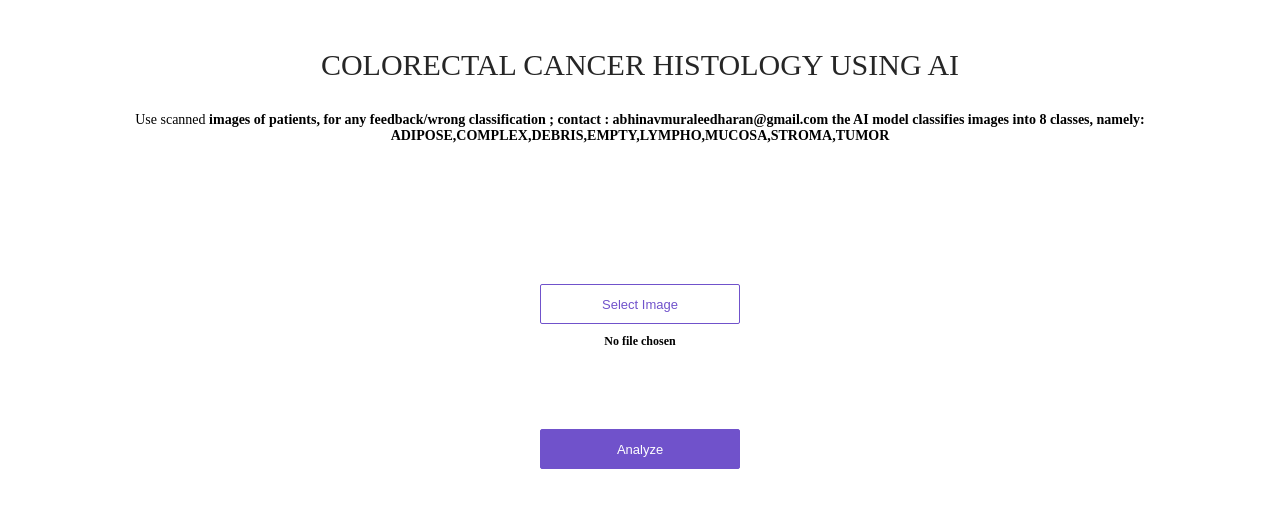
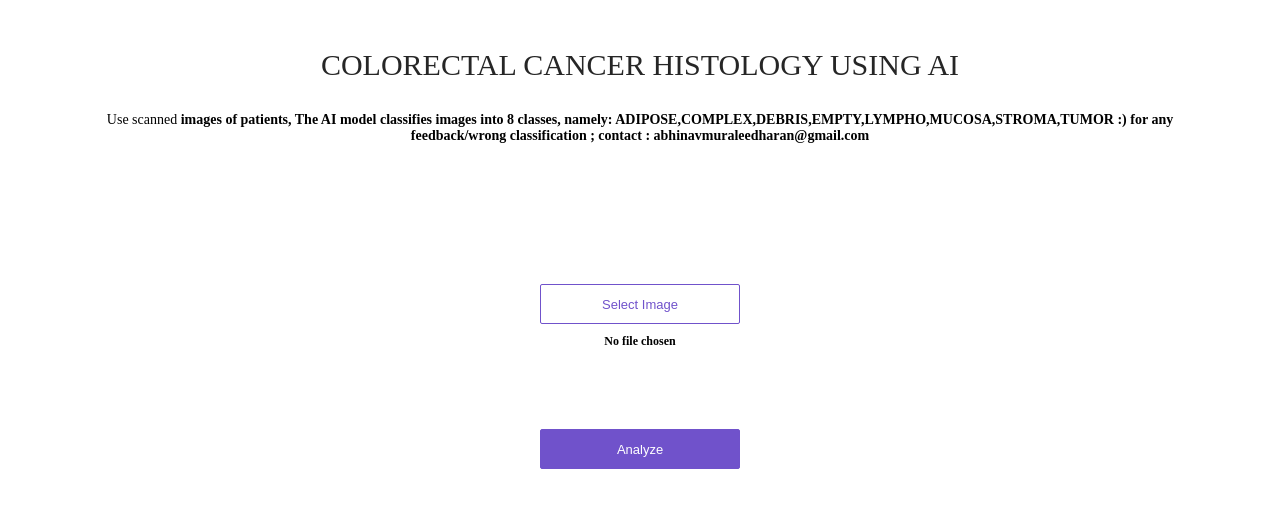
Before and after one commit to Abhinav-Muraleedharan/classifier_histology, a plain HTML site: page app/view/index.html in a window 1280 px wide. Drawn offline with Linux system fonts and the light colour scheme.

Commit message:
Update index.html

```diff
--- a/app/view/index.html
+++ b/app/view/index.html
@@ -10,8 +10,8 @@
     <div class='title'>COLORECTAL CANCER HISTOLOGY USING AI</div>
     <p>
       Use scanned <strong> images of patients,
-      for any feedback/wrong classification ; contact : abhinavmuraleedharan@gmail.com
-      the AI model classifies images into 8 classes, namely: ADIPOSE,COMPLEX,DEBRIS,EMPTY,LYMPHO,MUCOSA,STROMA,TUMOR
+      The AI model classifies images into 8 classes, namely: ADIPOSE,COMPLEX,DEBRIS,EMPTY,LYMPHO,MUCOSA,STROMA,TUMOR
+      :) for any feedback/wrong classification ; contact : abhinavmuraleedharan@gmail.com
     </p>
     <div class='content'>
       <div class='no-display'>
```
